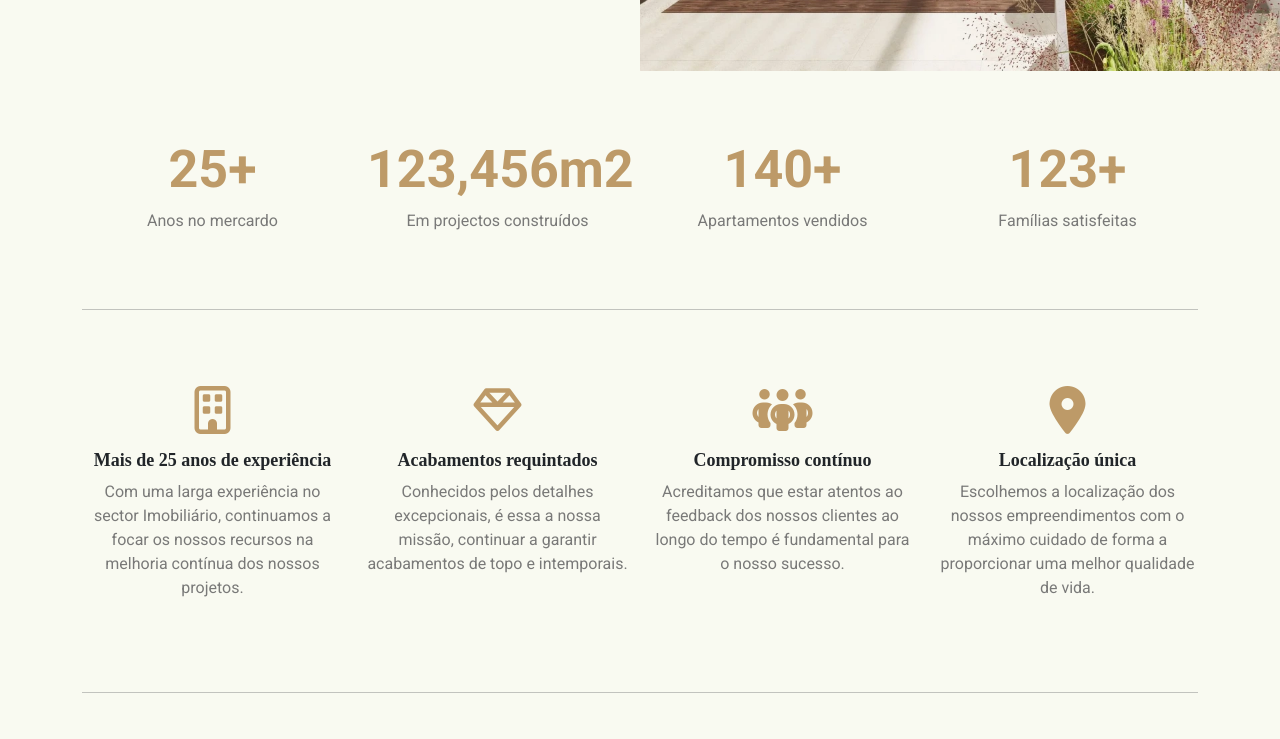
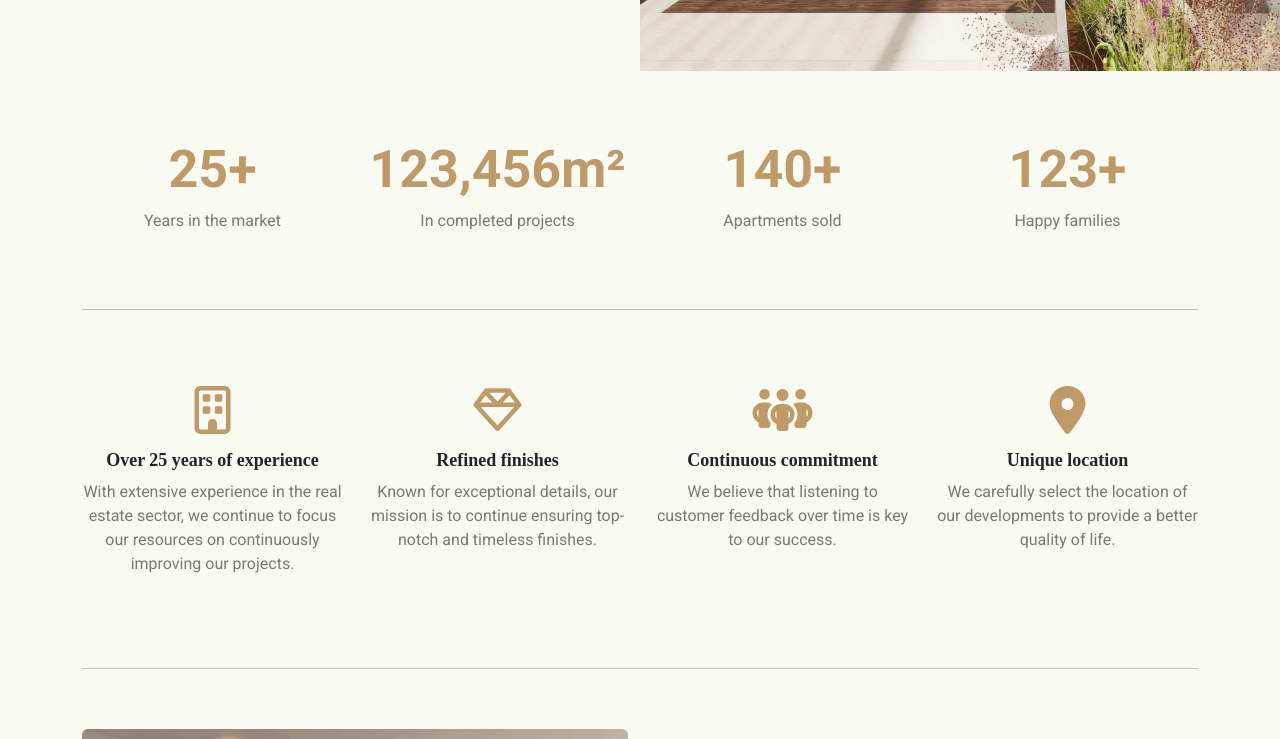
Before and after one commit to MonicaFidalgo/adelgam, a React (Create React App) app: page / in a window 1280 px wide. Shown: the part 569-1308 px from the top of the page. Built offline with nearby package versions, Linux system fonts and the light colour scheme.

Commit message:
add translations on json files

```diff
--- a/src/components/Details.js
+++ b/src/components/Details.js
@@ -1,7 +1,9 @@
 import React from "react";
 import { Col, Row } from "react-bootstrap";
+import { useTranslation } from "react-i18next";
 
 const Details = ({ data }) => {
+  const { t } = useTranslation();
   return (
     <Row>
       {data &&
@@ -9,8 +11,8 @@ const Details = ({ data }) => {
           <Col md={3} key={key}>
             <div className="details">
               <i className={item.label}></i>
-              <h4 className="mb-2 mt-3">{item.title}</h4>
-              <p>{item.description}</p>
+              <h4 className="mb-2 mt-3">{t(item.title)}</h4>
+              <p>{t(item.description)}</p>
             </div>
           </Col>
         ))}
--- a/src/components/Numbers.js
+++ b/src/components/Numbers.js
@@ -1,15 +1,17 @@
 import React from "react";
 import { Row, Col } from "react-bootstrap";
+import { useTranslation } from "react-i18next";
 
 const Numbers = ({ data }) => {
+  const { t } = useTranslation();
   return (
     <Row>
       {data &&
         data?.map((item, key) => (
           <Col lg={3} key={key}>
             <div className="numbers">
-              <label>{item.label}</label>
-              <p>{item.description}</p>
+              <label>{t(item.label)}</label>
+              <p>{t(item.description)}</p>
             </div>
           </Col>
         ))}
--- a/src/data/details.json
+++ b/src/data/details.json
@@ -1,25 +1,26 @@
 [
   {
+    "id": 1,
     "label": "fa-regular fa-building",
-    "title": "Mais de 25 anos de experiência",
-    "description": "Com uma larga experiência no sector Imobiliário, continuamos a focar os nossos recursos na melhoria contínua dos nossos projetos."
+    "title": "details.title_1",
+    "description": "details.description_1"
   },
   {
     "id": 2,
     "label": "fa-regular fa-gem",
-    "title": "Acabamentos requintados",
-    "description": "Conhecidos pelos detalhes excepcionais, é essa a nossa missão, continuar a garantir acabamentos de topo e intemporais."
+    "title": "details.title_2",
+    "description": "details.description_2"
   },
   {
     "id": 3,
     "label": "fa-solid fa-people-group",
-    "title": "Compromisso contínuo",
-    "description": "Acreditamos que estar atentos ao feedback dos nossos clientes ao longo do tempo é fundamental para o nosso sucesso."
+    "title": "details.title_3",
+    "description": "details.description_3"
   },
   {
     "id": 4,
     "label": "fa-solid fa-location-dot",
-    "title": "Localização única",
-    "description": "Escolhemos a localização dos nossos empreendimentos com o máximo cuidado de forma a proporcionar uma melhor qualidade de vida."
+    "title": "details.title_4",
+    "description": "details.description_4"
   }
 ]
--- a/src/data/numbers.json
+++ b/src/data/numbers.json
@@ -1,22 +1,22 @@
 [
   {
     "id": 1,
-    "label": "25+",
-    "description": "Anos no mercardo"
+    "label": "numbers.label_1",
+    "description": "numbers.description_1"
   },
   {
     "id": 2,
-    "label": "123,456m2",
-    "description": "Em projectos construídos"
+    "label": "numbers.label_2",
+    "description": "numbers.description_2"
   },
   {
     "id": 3,
-    "label": "140+",
-    "description": "Apartamentos vendidos"
+    "label": "numbers.label_3",
+    "description": "numbers.description_3"
   },
   {
     "id": 4,
-    "label": "123+",
-    "description": "Famílias satisfeitas"
+    "label": "numbers.label_4",
+    "description": "numbers.description_4"
   }
 ]
--- a/src/data/projects.json
+++ b/src/data/projects.json
@@ -1,45 +1,45 @@
 {
   "lux-terrace": {
-    "title": "Lux Terrace",
-    "description": "Lux Terrace is a premium residential project offering modern apartments with luxury amenities.",
+    "title": "projects.lux_terrace.title",
+    "description": "projects.lux_terrace.description",
     "image": "project1.png",
     "projects": [
       {
-        "name": "Apartment A",
+        "name": "projects.lux_terrace.apartment_a.name",
         "link": "apartment-a",
         "image": "project1.png",
-        "description": "A luxurious apartment."
+        "description": "projects.lux_terrace.apartment_a.description"
       },
       {
-        "name": "Penthouse B",
+        "name": "projects.lux_terrace.penthouse_b.name",
         "link": "apartment-b",
         "image": "project1.png",
-        "description": "A stunning penthouse."
+        "description": "projects.lux_terrace.penthouse_b.description"
       }
     ]
   },
   "varandas-do-montijo": {
-    "title": "Varandas do Montijo",
-    "description": "Varandas do Montijo is a serene community with top-notch facilities for families.",
+    "title": "projects.varandas_do_montijo.title",
+    "description": "projects.varandas_do_montijo.description",
     "image": "project2.png",
     "projects": []
   },
   "moradias-sao-francisco": {
-    "title": "Moradias São Francisco",
-    "description": "Moradias São Francisco offers spacious homes in a quiet neighborhood.",
+    "title": "projects.moradias_sao_francisco.title",
+    "description": "projects.moradias_sao_francisco.description",
     "image": "project3.png",
     "projects": [
       {
-        "name": "Villa A",
+        "name": "projects.moradias_sao_francisco.villa_a.name",
         "link": "villa-a",
         "image": "project3.png",
-        "description": "A charming villa."
+        "description": "projects.moradias_sao_francisco.villa_a.description"
       },
       {
-        "name": "Villa B",
+        "name": "projects.moradias_sao_francisco.villa_b.name",
         "link": "villa-b",
         "image": "project3.png",
-        "description": "A beautiful villa."
+        "description": "projects.moradias_sao_francisco.villa_b.description"
       }
     ]
   }
--- a/src/i18n/locales/en/translation.json
+++ b/src/i18n/locales/en/translation.json
@@ -1,5 +1,62 @@
 {
   "home.banner.label": "Why Adelgam",
   "home.banner.description": "On the serene banks of Alcochete, with panoramic views of iconic Lisbon, stands an architectural gem that redefines luxury and refinement.",
-  "home.banner.button": "More information"
+  "home.banner.button": "More information",
+  "details": {
+    "title_1": "Over 25 years of experience",
+    "description_1": "With extensive experience in the real estate sector, we continue to focus our resources on continuously improving our projects.",
+
+    "title_2": "Refined finishes",
+    "description_2": "Known for exceptional details, our mission is to continue ensuring top-notch and timeless finishes.",
+
+    "title_3": "Continuous commitment",
+    "description_3": "We believe that listening to customer feedback over time is key to our success.",
+
+    "title_4": "Unique location",
+    "description_4": "We carefully select the location of our developments to provide a better quality of life."
+  },
+  "numbers": {
+    "label_1": "25+",
+    "description_1": "Years in the market",
+
+    "label_2": "123,456m²",
+    "description_2": "In completed projects",
+
+    "label_3": "140+",
+    "description_3": "Apartments sold",
+
+    "label_4": "123+",
+    "description_4": "Happy families"
+  },
+
+  "projects": {
+    "lux_terrace": {
+      "title": "Lux Terrace",
+      "description": "Lux Terrace is a premium residential project offering modern apartments with luxury amenities.",
+      "apartment_a": {
+        "name": "Apartment A",
+        "description": "A luxurious apartment."
+      },
+      "penthouse_b": {
+        "name": "Penthouse B",
+        "description": "A stunning penthouse."
+      }
+    },
+    "varandas_do_montijo": {
+      "title": "Varandas do Montijo",
+      "description": "Varandas do Montijo is a serene community with top-notch facilities for families."
+    },
+    "moradias_sao_francisco": {
+      "title": "Moradias São Francisco",
+      "description": "Moradias São Francisco offers spacious homes in a quiet neighborhood.",
+      "villa_a": {
+        "name": "Villa A",
+        "description": "A charming villa."
+      },
+      "villa_b": {
+        "name": "Villa B",
+        "description": "A beautiful villa."
+      }
+    }
+  }
 }
--- a/src/i18n/locales/pt/translation.json
+++ b/src/i18n/locales/pt/translation.json
@@ -1,5 +1,62 @@
 {
   "home.banner.label": "Porquê a Adelgam",
   "home.banner.description": "Nas margens serenas de Alcochete, com vista panorâmica para a icónica Lisboa, ergue-se uma joia arquitectónica que redefine oluxo e o requinte.",
-  "home.banner.button": "Mais informações"
+  "home.banner.button": "Mais informações",
+  "details": {
+    "title_1": "Mais de 25 anos de experiência",
+    "description_1": "Com uma larga experiência no sector Imobiliário, continuamos a focar os nossos recursos na melhoria contínua dos nossos projetos.",
+
+    "title_2": "Acabamentos requintados",
+    "description_2": "Conhecidos pelos detalhes excepcionais, é essa a nossa missão, continuar a garantir acabamentos de topo e intemporais.",
+
+    "title_3": "Compromisso contínuo",
+    "description_3": "Acreditamos que estar atentos ao feedback dos nossos clientes ao longo do tempo é fundamental para o nosso sucesso.",
+
+    "title_4": "Localização única",
+    "description_4": "Escolhemos a localização dos nossos empreendimentos com o máximo cuidado de forma a proporcionar uma melhor qualidade de vida."
+  },
+  "numbers": {
+    "label_1": "25+",
+    "description_1": "Anos no mercado",
+
+    "label_2": "123,456m²",
+    "description_2": "Em projetos construídos",
+
+    "label_3": "140+",
+    "description_3": "Apartamentos vendidos",
+
+    "label_4": "123+",
+    "description_4": "Famílias satisfeitas"
+  },
+
+  "projects": {
+    "lux_terrace": {
+      "title": "Lux Terrace",
+      "description": "Lux Terrace é um empreendimento residencial premium com apartamentos modernos e comodidades de luxo.",
+      "apartment_a": {
+        "name": "Apartamento A",
+        "description": "Um apartamento luxuoso."
+      },
+      "penthouse_b": {
+        "name": "Penthouse B",
+        "description": "Uma penthouse deslumbrante."
+      }
+    },
+    "varandas_do_montijo": {
+      "title": "Varandas do Montijo",
+      "description": "Varandas do Montijo é uma comunidade serena com instalações de primeira linha para famílias."
+    },
+    "moradias_sao_francisco": {
+      "title": "Moradias São Francisco",
+      "description": "Moradias São Francisco oferece casas espaçosas em um bairro tranquilo.",
+      "villa_a": {
+        "name": "Villa A",
+        "description": "Uma villa encantadora."
+      },
+      "villa_b": {
+        "name": "Villa B",
+        "description": "Uma villa bonita."
+      }
+    }
+  }
 }
--- a/src/pages/ProjectDetail.js
+++ b/src/pages/ProjectDetail.js
@@ -1,9 +1,11 @@
 import React from "react";
 import { Container } from "react-bootstrap";
 import { useParams } from "react-router-dom";
+import { useTranslation } from "react-i18next";
 import projectsData from "../data/projects.json";
 
 const ProjectDetail = () => {
+  const { t } = useTranslation();
   const { projectTitle, projectDetailName } = useParams();
 
   // Get the projects for the specific projectTitle
@@ -29,10 +31,13 @@ const ProjectDetail = () => {
         </>
       ) : (
         <>
-          {" "}
-          <h1>{project.name}</h1>
-          <img src={imagePath} alt={project.name} style={{ width: "300px" }} />
-          <p>{project.description}</p>
+          <h1>{t(project.name)}</h1>
+          <img
+            src={imagePath}
+            alt={t(project.name)}
+            style={{ width: "300px" }}
+          />
+          <p>{t(project.description)}</p>
         </>
       )}
     </Container>
--- a/src/pages/ProjectParent.js
+++ b/src/pages/ProjectParent.js
@@ -1,9 +1,11 @@
 import React from "react";
 import { Container } from "react-bootstrap";
 import { Link, useParams } from "react-router-dom";
+import { useTranslation } from "react-i18next";
 import projectsData from "../data/projects.json";
 
 const ProjectParent = () => {
+  const { t } = useTranslation();
   const { projectTitle } = useParams();
 
   const projectData = projectsData[projectTitle];
@@ -26,9 +28,9 @@ const ProjectParent = () => {
 
   return (
     <Container className="py-100">
-      <h1>Projecto {title}</h1>
-      <p>{description}</p>
-      <img src={imagePath} alt={title} />
+      <h1>Projecto {t(title)}</h1>
+      <p>{t(description)}</p>
+      <img src={imagePath} alt={t(title)} />
       {projects.length > 0 ? (
         <ul>
           {projects.map((product, index) => {
@@ -36,10 +38,10 @@ const ProjectParent = () => {
             return (
               <li key={index}>
                 <Link to={`/empreendimentos/${projectTitle}/${product.link}`}>
-                  <h2>{product.name}</h2>
+                  <h2>{t(product.name)}</h2>
                   <img
                     src={projectImagePath}
-                    alt={product.name}
+                    alt={t(product.name)}
                     style={{ width: "150px" }}
                   />
                 </Link>
```
